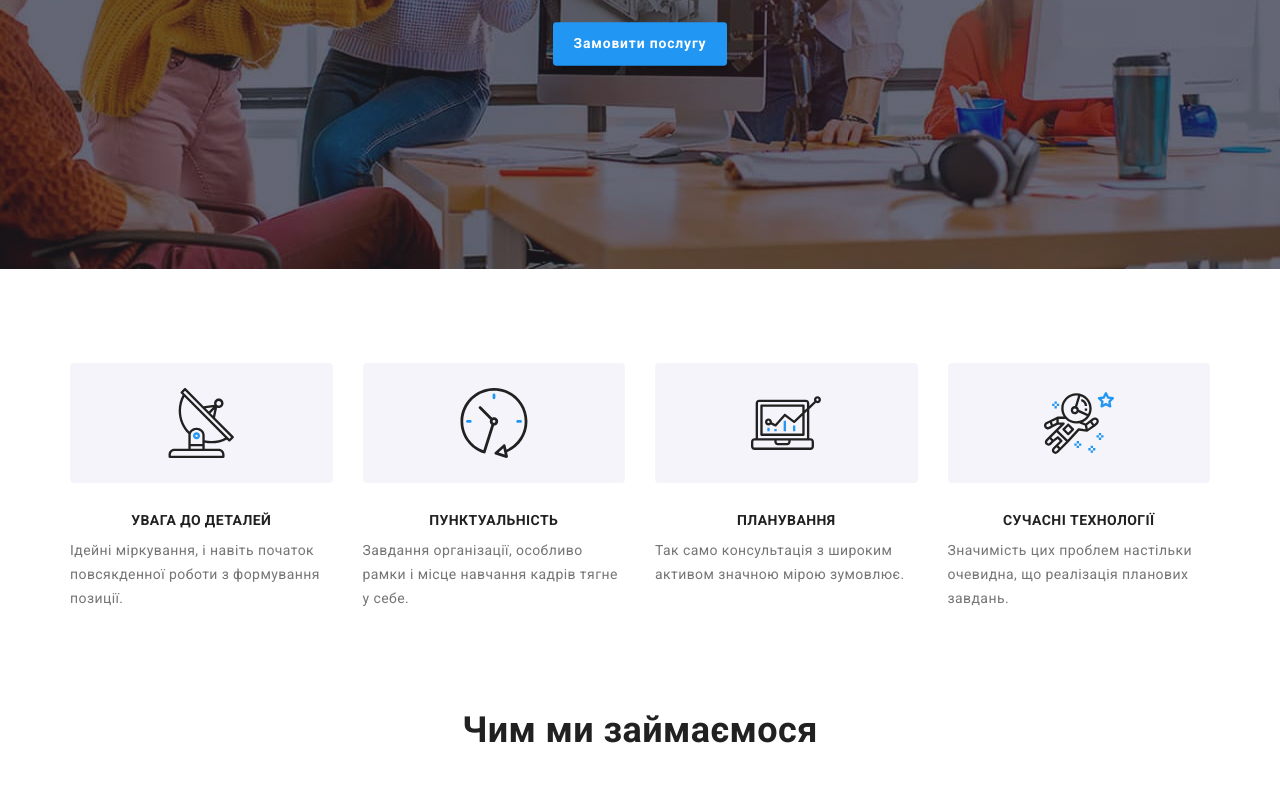
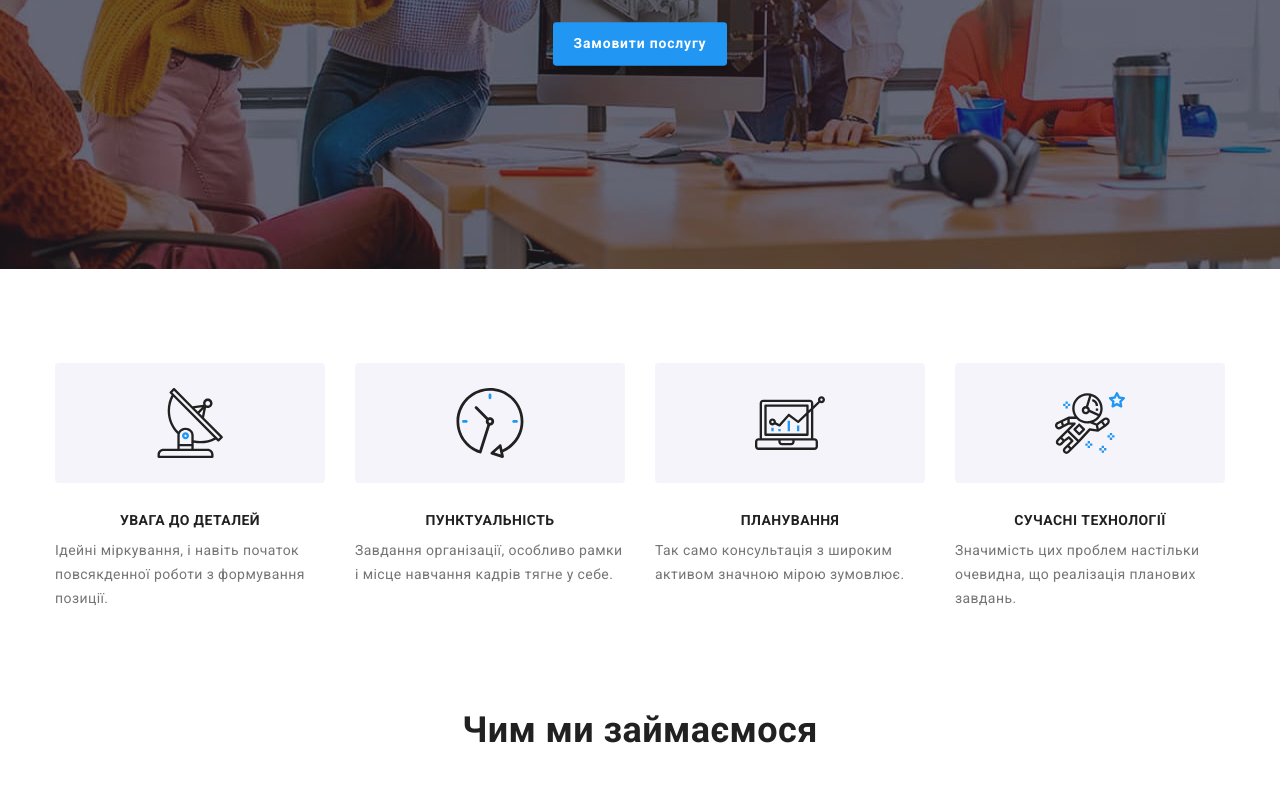
Before and after one commit to Kolesanencore/goit-markup-hw-08, a plain HTML site: page index.html in a window 1280 px wide. Shown: the part 414-1204 px from the top of the page. Drawn offline with nearby package versions, Linux system fonts and the light colour scheme.

Commit message:
edit @madia on container

```diff
--- a/sass/base/_container.scss
+++ b/sass/base/_container.scss
@@ -1,8 +1,14 @@
 .container {
-  max-width: 1170px;
+  max-width: 480px;
   width: 100%;
   margin: 0 auto;
   padding-left: 15px;
   padding-right: 15px;
 
+  @media (min-width: 768px) {
+    max-width: 768px;
+  }
+  @media (min-width: 1200px) {
+    max-width: 1200px;
+  }
 }
--- a/sass/layout/_portfolio.scss
+++ b/sass/layout/_portfolio.scss
@@ -2,8 +2,12 @@
 
   &__filter-list {
     display: flex;
+    margin-bottom: 50px;
+
+    @media (min-width: 768px) {
+
     justify-content: center;
-    margin-bottom: 50px;
+    }
 
     @media (max-width: 1200px) {
       flex-wrap: wrap;
```
Also changed, not shown: css/main.css, css/main.min.css, 2 other files.
